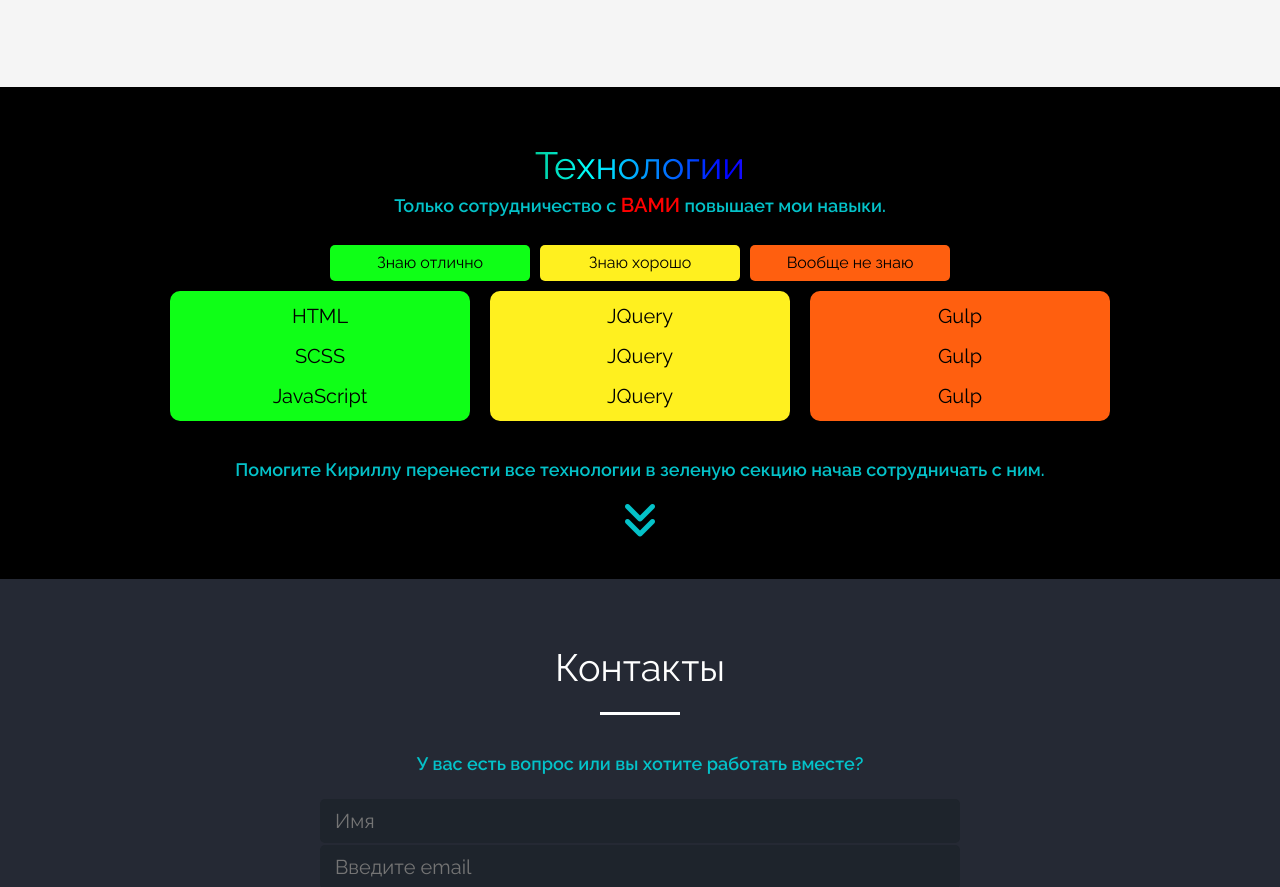
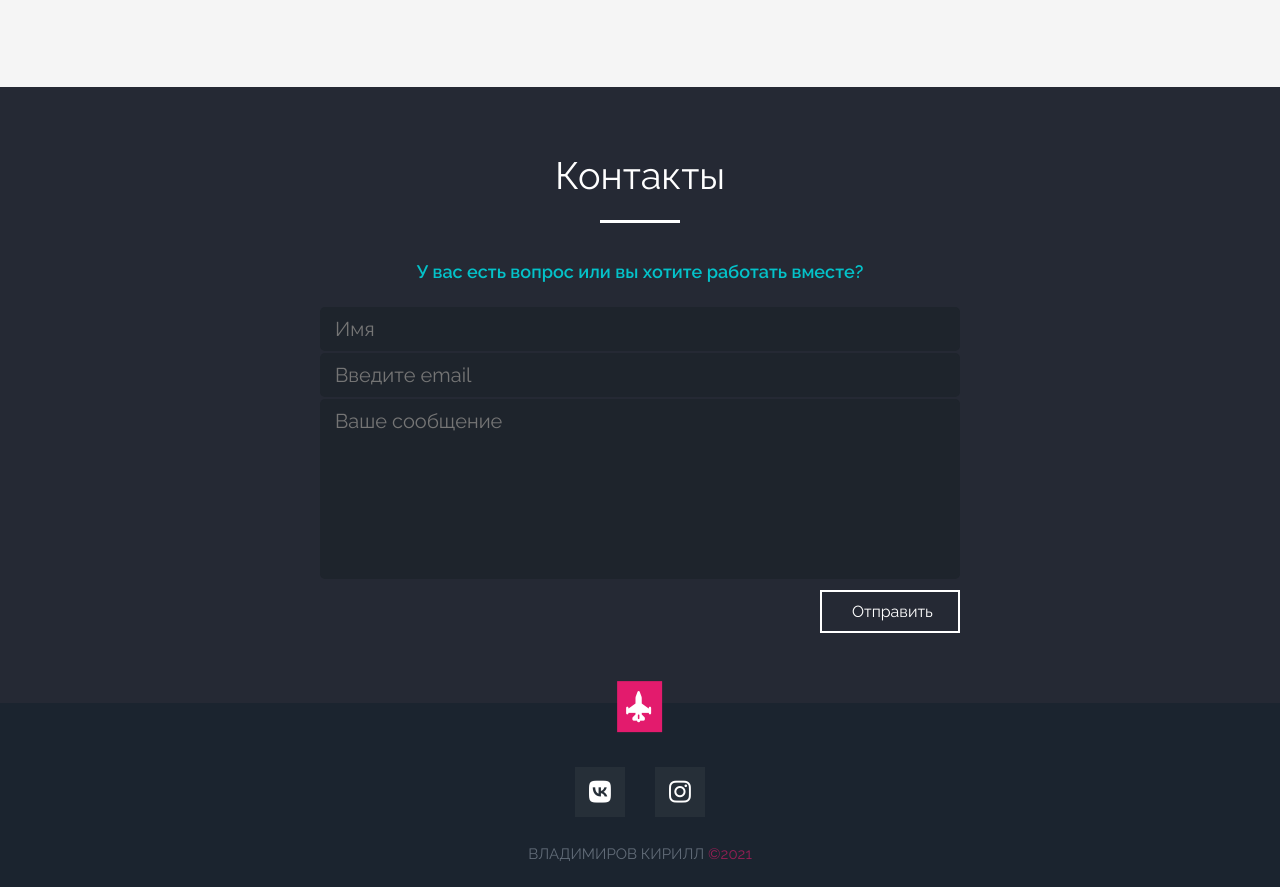
Before and after one commit to boyKirill/Portfolio, a plain HTML site: page index.html in a window 1280 px wide. Shown: the part 1283-2170 px from the top of the page. Drawn offline with Linux system fonts and the light colour scheme.

Commit message:
Удалил секцию технологий и изменил секцию проктов

```diff
--- a/index.html
+++ b/index.html
@@ -32,62 +32,47 @@
 					<div class="works__gallery">
 						<div class="works__gallery-item">
 							<div class="gallery-item__image"></div>
-							<div class="gallery-item__text identical ">SufariTours</div>
+							<div class="gallery-item__second-bg"></div>
+							<ul class="gallery-item__list identical ">
+								<li class="gallery-item__list-item">HTML5</li>
+								<li class="gallery-item__list-item">CSS3</li>
+								<li class="gallery-item__list-item">JS</li>
+								<li class="gallery-item__list-item">SCSS</li>
+								<li class="gallery-item__list-item">JQ</li>
+								<li class="gallery-item__list-item">BEM</li>
+							</ul>
 							<a href="#" class="gallery-item__btn identical ">Посмотреть</a>
 						</div>
 						<div class="works__gallery-item">
 							<div class="gallery-item__image"></div>
-							<div class="gallery-item__text identical ">SufariTours</div>
+							<div class="gallery-item__second-bg"></div>
+							<ul class="gallery-item__list identical ">
+								<li class="gallery-item__list-item">HTML5</li>
+								<li class="gallery-item__list-item">CSS3</li>
+								<li class="gallery-item__list-item">JS</li>
+								<li class="gallery-item__list-item">SCSS</li>
+								<li class="gallery-item__list-item">JQ</li>
+								<li class="gallery-item__list-item">BEM</li>
+							</ul>
 							<a href="#" class="gallery-item__btn identical ">Посмотреть</a>
 						</div>
 						<div class="works__gallery-item">
 							<div class="gallery-item__image"></div>
-							<div class="gallery-item__text identical  ">SufariTours</div>
-							<a href="#" class="gallery-item__btn identical  ">Посмотреть</a>
+							<div class="gallery-item__second-bg"></div>
+							<ul class="gallery-item__list identical ">
+								<li class="gallery-item__list-item">HTML5</li>
+								<li class="gallery-item__list-item">CSS3</li>
+								<li class="gallery-item__list-item">JS</li>
+								<li class="gallery-item__list-item">SCSS</li>
+								<li class="gallery-item__list-item">JQ</li>
+								<li class="gallery-item__list-item">BEM</li>
+							</ul>
+							<a href="#" class="gallery-item__btn identical ">Посмотреть</a>
 						</div>
 					</div>
 				</div>
 			</section>
-			<section class="technologies">
-				<div class="technologies__container">
-					<div class="technologies__title">Технологии</div>
-					<div class="technologies__text">Только сотрудничество с <span>ВАМИ</span> повышает мои навыки.</div>
-					<div class="technologies__markings">
-						<div class="technologies__marking technologies__marking-green green">Знаю отлично</div>
-						<div class="technologies__marking technologies__marking-yellow yellow">Знаю хорошо</div>
-						<div class="technologies__marking technologies__marking-red red">Вообще не знаю</div>
-					</div>
-					<div class="technologies__body">
-						<div class="technologies__color-section green">
-							<ul>
-								<li>HTML</li>
-								<li>SCSS</li>
-								<li>JavaScript</li>
-							</ul>
-						</div>
-						<div class="technologies__color-section yellow">
-							<ul>
-								<li>JQuery</li>
-								<li>JQuery</li>
-								<li>JQuery</li>
-							</ul>
-						</div>
-						<div class="technologies__color-section red">
-							<ul>
-								<li>Gulp</li>
-								<li>Gulp</li>
-								<li>Gulp</li>
-							</ul>
-						</div>
-					</div>
-					<div class="technologies__request">
-						<div class="technologies__request-text">Помогите Кириллу перенести все технологии в зеленую секцию
-							начав сотрудничать с ним.</div>
-						<nav><a data-goto=".contact-go" href=""
-								class="technologies__request-btn scrollBtn fas fa-angle-double-down"></a></nav>
-					</div>
-				</div>
-			</section>
+
 			<section class="contact contact-go">
 				<div class="contact__container">
 					<div class="contact__title">Контакты</div>
@@ -107,7 +92,8 @@
 				<nav><a href="" data-goto=".introduction" class="footer__upper scrollBtn fas fa-fighter-jet"></a></nav>
 				<ul class="footer__social-group">
 					<li><a href="https://vk.com/id224414153" target="_blank" class="footer__social vk fab fa-vk"></a></li>
-					<li><a href="https://www.instagram.com/_kirich_0/" target="_blank" class="footer__social inst fab fa-instagram"></a></li>
+					<li><a href="https://www.instagram.com/_kirich_0/" target="_blank"
+							class="footer__social inst fab fa-instagram"></a></li>
 				</ul>
 				<div class="footer__author-rights">ВЛАДИМИРОВ КИРИЛЛ <span>©2021</span></div>
 			</div>
--- a/scss/style.scss
+++ b/scss/style.scss
@@ -112,7 +112,6 @@ body {
 		width: 400px;
 		height: 250px;
 		position: relative;
-
 		transition: all 0.5s;
 	}
 }
@@ -126,12 +125,33 @@ body {
 			opacity: 0;
 		}
 	}
-	&__text {
+
+	&__second-bg {
+		position: absolute;
+		top: 0;
+		width: 100%;
+		height: 100%;
+		background-color: #f5f5f5;
+		opacity: 0;
+		transition: opacity 0.5s;
+	}
+	&__list {
 		position: absolute;
 		top: 0;
 		color: #000;
 		font-weight: 700;
-		font-size: 35px;
+		font-size: 15px;
+		display: flex;
+		flex-wrap: wrap;
+		justify-content: center;
+	}
+
+	&__list-item {
+		border: 2px solid #000;
+		width: 80px;
+		padding: 3px 0;
+		margin: 2px 5px;
+		text-align: center;
 	}
 
 	&__btn {
@@ -157,7 +177,7 @@ body {
 	opacity: 0;
 }*/
 
-.gallery-item__text,
+.gallery-item__list,
 .gallery-item__btn {
 	z-index: 2;
 	transition: all 0.3s ease-in-out;
@@ -166,7 +186,11 @@ body {
 	transform: translateX(-50%);
 }
 
-.works__gallery-item:hover .gallery-item__text {
+.works__gallery-item:hover .gallery-item__second-bg {
+	opacity: 1;
+}
+
+.works__gallery-item:hover .gallery-item__list {
 	//transition: all 0.3s ease-in-out;
 	top: 24%;
 	opacity: 1;
@@ -175,7 +199,7 @@ body {
 
 .works__gallery-item:hover .gallery-item__btn {
 	//transition: all 0.3s ease-in-out;
-	bottom: 24%;
+	bottom: 10%;
 	opacity: 1;
 }
 
@@ -218,113 +242,6 @@ body {
 	100% {
 		background-position: 0% 50%;
 	}
-}
-
-.technologies {
-	background-color: black;
-	&__container {
-		max-width: 1000px;
-		margin: 0 auto;
-		display: flex;
-		flex-direction: column;
-		justify-content: center;
-		align-items: center;
-		padding: 60px 0 40px 0;
-	}
-
-	&__title {
-		font-size: 38px;
-		color: #fff;
-		text-align: center;
-	}
-
-	&__text {
-		color: #04c2c9;
-		font-weight: 600;
-		font-size: 18px;
-		padding: 10px 0 30px 0;
-		span {
-			color: red;
-			font-size: 20px;
-		}
-	}
-
-	&__markings {
-		display: flex;
-	}
-	&__marking {
-		width: 200px;
-		text-align: center;
-		border-radius: 5px;
-		padding: 10px;
-		margin: 0 5px;
-		font-size: 16px;
-	}
-	&__marking-green {
-	}
-	&__marking-yellow {
-	}
-	&__marking-red {
-	}
-
-	&__body {
-		display: flex;
-		flex-wrap: wrap;
-		justify-content: center;
-		padding: 10px 0 0 0;
-	}
-
-	&__color-section {
-		font-size: 20px;
-		width: 300px;
-		text-align: center;
-		border-radius: 10px;
-		margin: 0 10px 10px 10px;
-		li {
-			padding: 20px 0;
-			&:first-child {
-				padding: 15px 0 0 0;
-			}
-			&:last-child {
-				padding: 0 0 15px 0;
-			}
-		}
-	}
-
-	&__request {
-		display: flex;
-		flex-direction: column;
-		align-items: center;
-		padding: 30px 0 0 0;
-	}
-
-	&__request-text {
-		color: #04c2c9;
-		font-weight: 600;
-		font-size: 18px;
-		text-align: center;
-	}
-
-	&__request-btn {
-		color: #04c2c9;
-		display: inline-block;
-		font-weight: 600;
-		font-size: 40px;
-		text-align: center;
-		margin: 20px 0 0 0;
-		&:hover {
-			text-shadow: -10px -10px 1em blue, 10px 0 1em blue, 0 0 0.2em blue;
-		}
-	}
-}
-.green {
-	background-color: #0fff17;
-}
-.yellow {
-	background-color: #fff01f;
-}
-.red {
-	background-color: #ff5f0f;
 }
 
 .contact {
```
Also changed, not shown: css/style.css.
